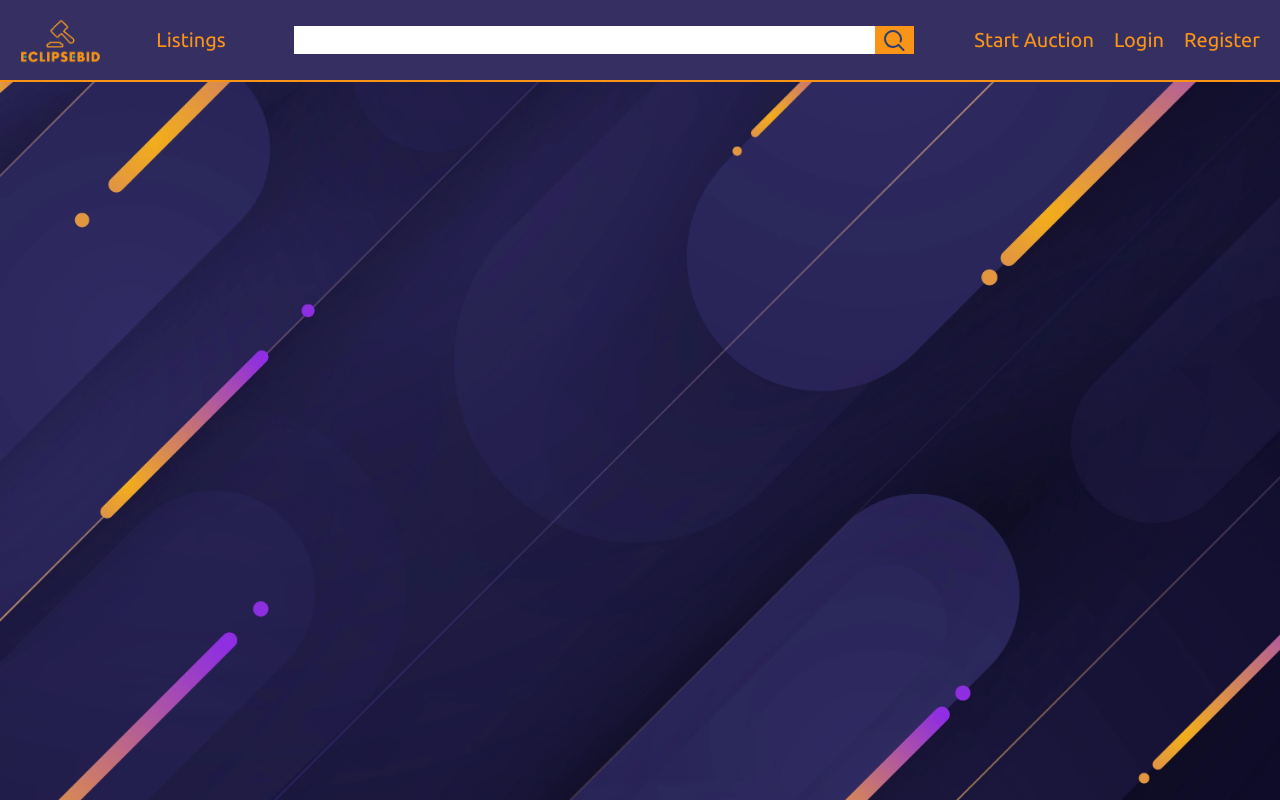
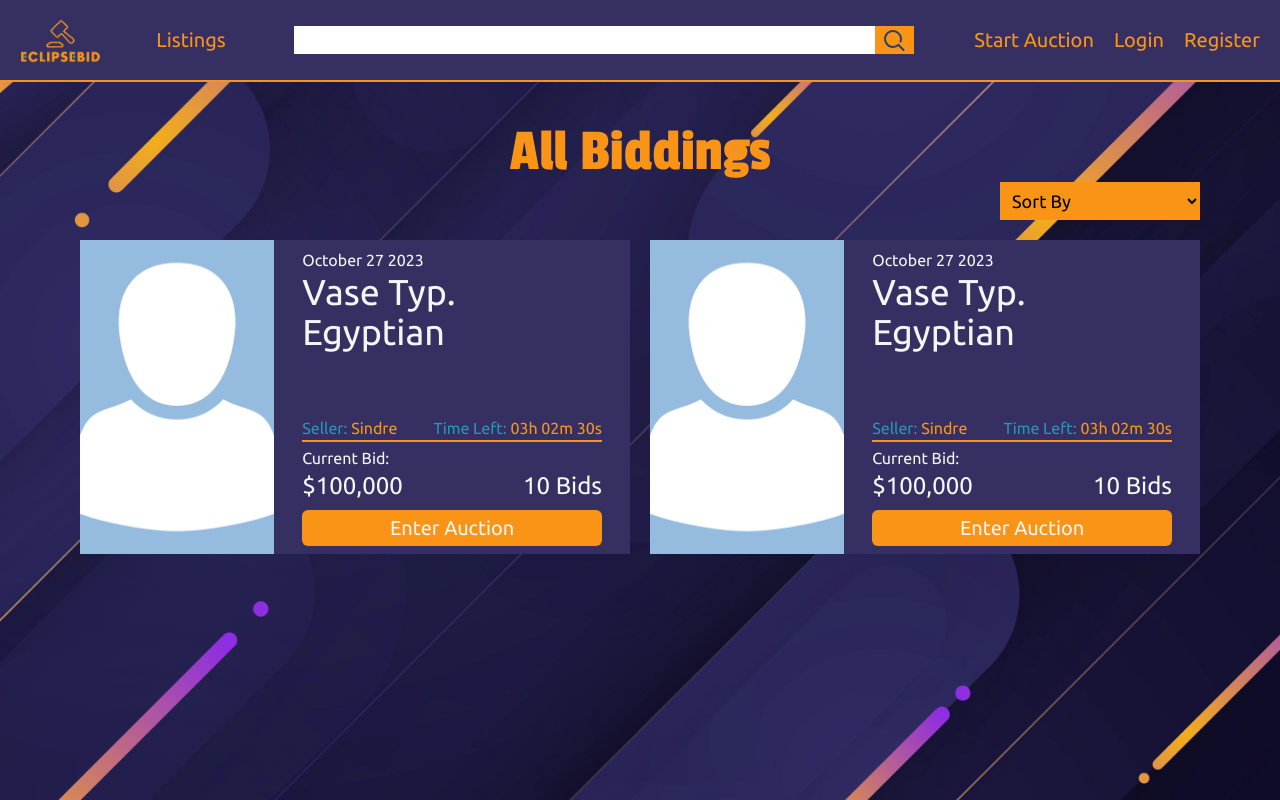
Before and after one commit to ESPR07/semester-project-2, a website: page index.html in a window 1280 px wide. Drawn offline with nearby package versions, Linux system fonts and the light colour scheme; files that its build step writes are made by us from their sources.

Commit message:
Fully coded a static version of the browse page

```diff
--- a/index.html
+++ b/index.html
@@ -40,6 +40,87 @@
         <li><a href="#">Register</a></li>
       </ul>
     </nav>
-    <main class="md:mx-20"></main>
+    <main class="md:mx-20">
+      <h1
+        class="text-center mt-10 text-importantElement text-6xl font-headerFont"
+      >
+        All Biddings
+      </h1>
+      <div class="flex justify-end">
+        <select
+          name="sort"
+          id="sort"
+          class="bg-importantElement py-2 pr-28 pl-2 mr-2 md:mr-0 text-lg rounded-none"
+        >
+          <option selected hidden>Sort By</option>
+          <option value="Latest">Latest</option>
+          <option value="Oldest">Oldest</option>
+        </select>
+      </div>
+      <div class="grid grid-cols-1 lg:grid-cols-2 mt-5 gap-5 text-whiteTone">
+        <div class="flex flex-row w-auto bg-navColor">
+          <div
+            class="w-80 h-full bg-avatarPlaceholder bg-cover bg-center"
+          ></div>
+          <div class="flex flex-col justify-between py-2 md:px-7 px-3 w-full">
+            <div class="md:mb-16 mb-7">
+              <p>October 27 2023</p>
+              <h2 class="md:text-4xl text-2xl">Vase Typ. Egyptian</h2>
+            </div>
+            <div
+              class="flex flex-row flex-wrap justify-between border-b-2 text-importantElement mb-1"
+            >
+              <p><span class="text-lightBlue">Seller:</span> Sindre</p>
+              <p><span class="text-lightBlue">Time Left:</span> 03h 02m 30s</p>
+            </div>
+            <div>
+              <p>Current Bid:</p>
+              <div
+                class="flex justify-between md:text-2xl text-lg flex-wrap mb-2"
+              >
+                <p>$100,000</p>
+                <p>10 Bids</p>
+              </div>
+            </div>
+            <button
+              class="bg-importantElement text-xl rounded-md py-1 hover:bg-lightBlue"
+            >
+              Enter Auction
+            </button>
+          </div>
+        </div>
+        <div class="flex flex-row w-auto bg-navColor">
+          <div
+            class="w-80 h-full bg-avatarPlaceholder bg-cover bg-center"
+          ></div>
+          <div class="flex flex-col justify-between py-2 md:px-7 px-3 w-full">
+            <div class="md:mb-16 mb-7">
+              <p>October 27 2023</p>
+              <h2 class="md:text-4xl text-2xl">Vase Typ. Egyptian</h2>
+            </div>
+            <div
+              class="flex flex-row flex-wrap justify-between border-b-2 text-importantElement mb-1"
+            >
+              <p><span class="text-lightBlue">Seller:</span> Sindre</p>
+              <p><span class="text-lightBlue">Time Left:</span> 03h 02m 30s</p>
+            </div>
+            <div>
+              <p>Current Bid:</p>
+              <div
+                class="flex justify-between md:text-2xl text-lg flex-wrap mb-2"
+              >
+                <p>$100,000</p>
+                <p>10 Bids</p>
+              </div>
+            </div>
+            <button
+              class="bg-importantElement text-xl rounded-md py-1 hover:bg-lightBlue"
+            >
+              Enter Auction
+            </button>
+          </div>
+        </div>
+      </div>
+    </main>
   </body>
 </html>
```
